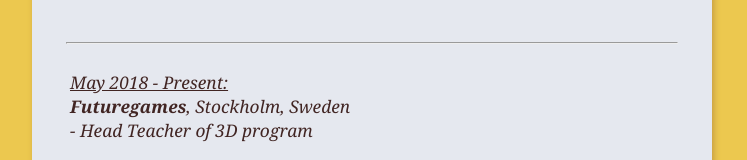
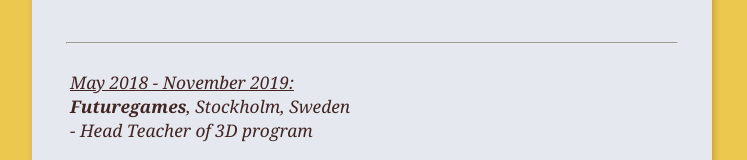
Before and after one commit to pomperi/portfolio, a plain HTML site: page resume.html in a window 1280 px wide. Shown: the part 274-434 px from the top of the page, without its empty margins (268-1015 px from the left). Drawn offline with Linux system fonts and the light colour scheme.

Commit message:
resume update

```diff
--- a/resume.html
+++ b/resume.html
@@ -50,7 +50,7 @@
                     <subtitle>- Owner / Solo developer / Freelancer</subtitle>
                     <br><br><br><br><hr>
                     <br>
-                    <subtitle><u>May 2018 - Present:</u></subtitle><br>
+                    <subtitle><u>May 2018 - November 2019:</u></subtitle><br>
                     <subtitle><b>Futuregames</b>, Stockholm, Sweden</subtitle><br>
                     <subtitle>- Head Teacher of 3D program</subtitle>
                     <br><br><br><br><hr>
```
